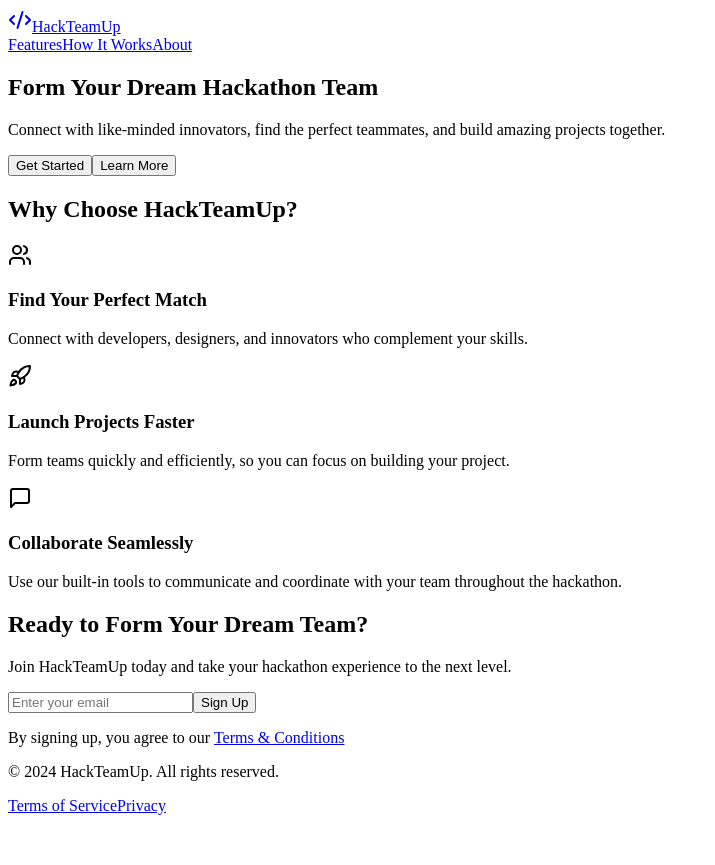
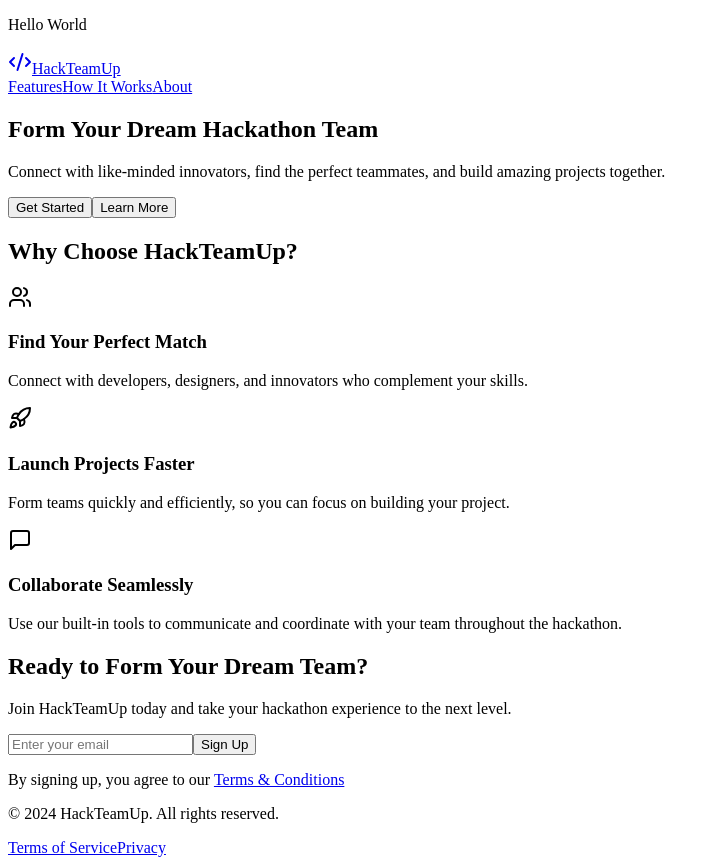
Before and after one commit to Blank-FS/team-up, a Next.js app: page / in a window 1280 px wide. Shown: the whole page, without its empty margins (0-715 px from the left). Before the commit the page ends 823 px from the top, so only its background shows below. Built offline with nearby package versions, Linux system fonts and the light colour scheme; no server answers; the database is empty.

Commit message:
successfully set up mongodb and prisma

```diff
--- a/app/components/MongoTest.tsx
+++ b/app/components/MongoTest.tsx
@@ -2,7 +2,7 @@
 import prisma from "@/prisma/db";
 
 export default async function MongoTest() {
-  const allUsers = await prisma.user.findMany();
+  const allUsers = await prisma.users.findMany();
   console.log(allUsers);
-  return <></>;
+  return <p>Hello World</p>;
 }
--- a/app/page.tsx
+++ b/app/page.tsx
@@ -4,10 +4,12 @@
 import { Input } from "@/components/ui/input";
 import { Code2, Users, Rocket, MessageSquare } from "lucide-react";
 import Link from "next/link";
+import MongoTest from "./components/MongoTest";
 
 export default function Home() {
   return (
     <div className="flex flex-col min-h-screen">
+      <MongoTest />
       <header className="px-4 lg:px-6 h-14 flex items-center">
         <Link className="flex items-center justify-center" href="#">
           <Code2 className="h-6 w-6 mr-2" />
```
Also changed, not shown: 2 other files (tests, documents, lock files or other folders).
